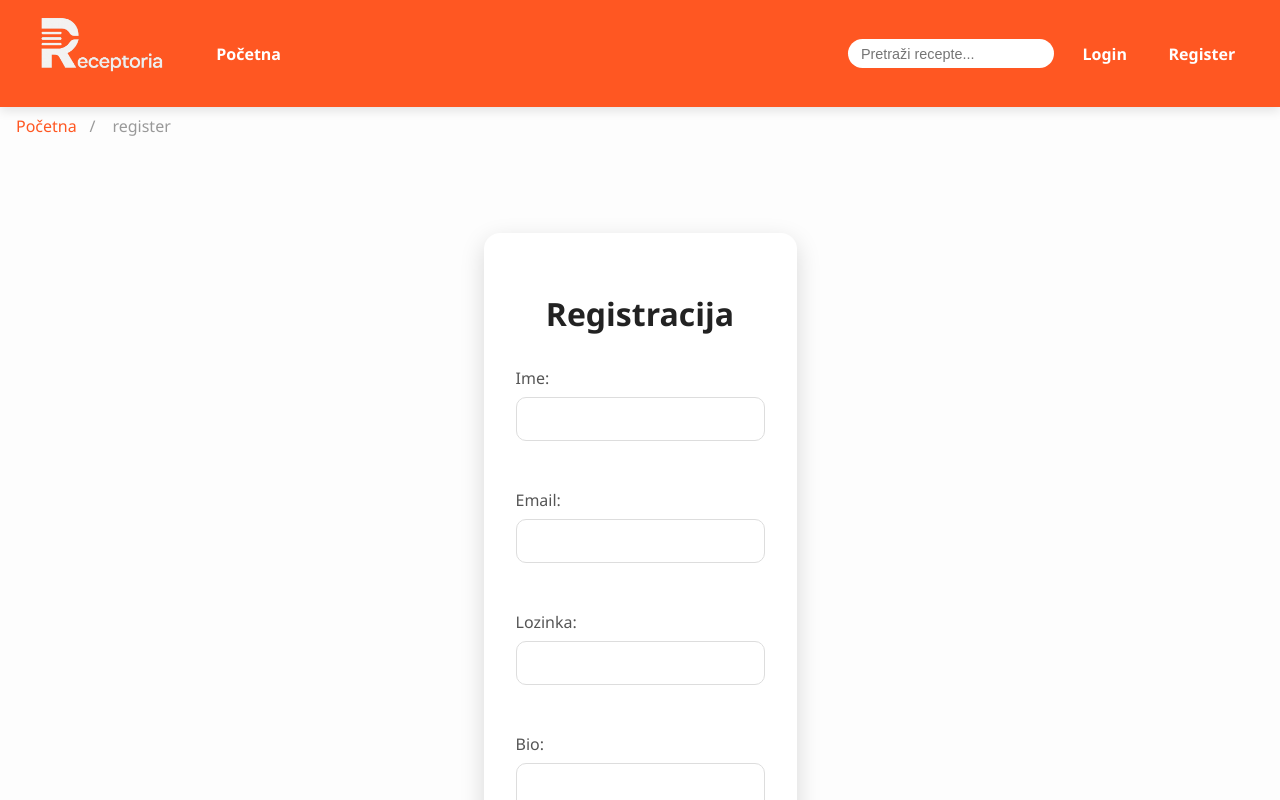
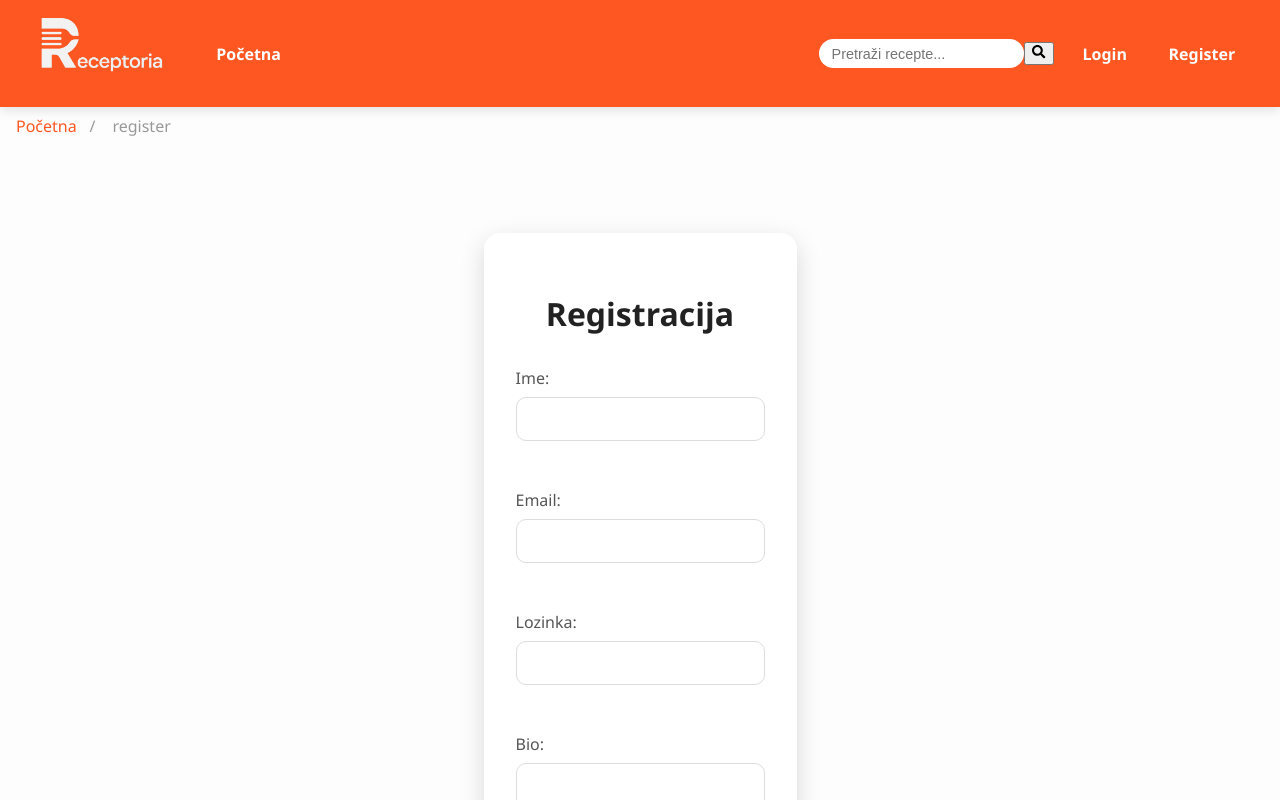
Before and after one commit to elab-development/internet-tehnologije-2024-projekat-apprecepti_20210387_20210067, a React (Create React App) app in the folder receptiapp-front/: page /register in a window 1280 px wide. Shown: the top 800 px of the page. Built offline with nearby package versions, Linux system fonts and the light colour scheme.

Commit message:
Dodata je nova komponenta za prikaz pretrazenih recepata

```diff
--- a/receptiapp-front/src/App.js
+++ b/receptiapp-front/src/App.js
@@ -12,6 +12,7 @@ import MyRecipes from './components/MyRecipes';
 import AdminPanel from './components/AdminPanel';
 import Breadcrumbs from './components/Breadcrumbs';
 import Footer from './components/Footer'
+import SearchResults from './components/SearchResults';
 
 function AppWrapper() {
   //cuvamo korisnika i njegove podatke
@@ -37,6 +38,7 @@ function AppWrapper() {
         <Route path="/" element={<Home user={user} />} />
         <Route path="/login" element={<Login setUser={setUser} />} />
         <Route path="/register" element={<Register setUser={setUser} />} />
+        <Route path="/recipes/search-results" element={<SearchResults />} />
       </Routes>
     <Footer/>
     </div>
--- a/receptiapp-front/src/components/NavBar.jsx
+++ b/receptiapp-front/src/components/NavBar.jsx
@@ -2,6 +2,7 @@ import { Link, useNavigate } from 'react-router-dom';
 import { useState } from 'react';
 import axios from 'axios';
 import { useEffect, useRef } from 'react';
+import { FaSearch } from 'react-icons/fa';
 
 const Navbar = ({ user, setUser }) => {
   //promenljiva koja cuva da li je korisnik ulogovan
@@ -99,6 +100,19 @@ const Navbar = ({ user, setUser }) => {
         className="search-input"
         onFocus={() => searchResults.length > 0 && setShowDropdown(true)}
       />
+
+      <button
+        className="search-button"
+        onClick={() => {
+          if (searchQuery.trim() !== '') {
+            navigate(`/recipes/search-results?query=${encodeURIComponent(searchQuery)}`);
+            setShowDropdown(false);
+          }
+        }}
+      >
+        <FaSearch className="search-icon" />
+      </button>
+
       {showDropdown && searchResults.length > 0 && (
         <div className="search-dropdown">
           {searchResults.map((recipe) => (
@@ -118,6 +132,7 @@ const Navbar = ({ user, setUser }) => {
       )}
     </div>
 
+
     {!isLoggedIn ? (
       <>
         <Link to="/login" className="nav-link">Login</Link>
--- /dev/null
+++ b/receptiapp-front/src/components/SearchResults.jsx
@@ -0,0 +1,42 @@
+import { useLocation } from 'react-router-dom';
+import { useEffect, useState } from 'react';
+import axios from 'axios';
+import RecipeCard from './RecipeCard';
+
+const SearchResults = () => {
+  const location = useLocation();
+  const params = new URLSearchParams(location.search);
+  const searchQuery = params.get('query');
+
+  const [recipes, setRecipes] = useState([]);
+
+  useEffect(() => {
+    if (searchQuery) {
+      axios.get(`/recipes/search?query=${encodeURIComponent(searchQuery)}`)
+        .then(response => {
+          setRecipes(response.data.data || []);
+        })
+        .catch(error => {
+          console.error("Greška prilikom pretrage:", error);
+        });
+    }
+  }, [searchQuery]);
+
+  return (
+    <div className="search-results-page">
+      <h2>Rezultati pretrage za: "{searchQuery}"</h2>
+
+      {recipes.length === 0 ? (
+        <p>Nema pronađenih recepata.</p>
+      ) : (
+        <div className="recipe-grid">
+          {recipes.map(recipe => (
+            <RecipeCard key={recipe.id} recipe={recipe} />
+          ))}
+        </div>
+      )}
+    </div>
+  );
+};
+
+export default SearchResults;
```
Also changed, not shown: 1 other file (tests, documents, lock files or other folders).
